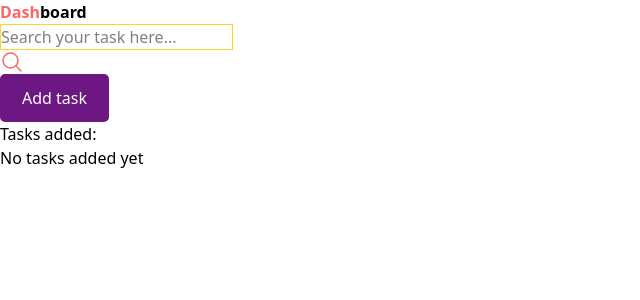
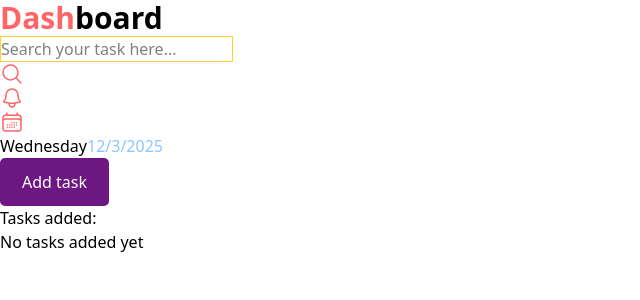
Before and after one commit to karinatuyuc/my-todo-list-React, a React (Vite) app: page / in a window 1280 px wide. Shown: the top 300 px of the page, without its empty margins (0-640 px from the left). Built offline with nearby package versions, Linux system fonts and the light colour scheme.

Commit message:
Complete date logic and display in Dashboard header

```diff
--- a/src/Dashboard.jsx
+++ b/src/Dashboard.jsx
@@ -1,15 +1,24 @@
 import { MagnifyingGlassIcon, BellIcon, CalendarDaysIcon } from "@heroicons/react/24/outline"
 
 export default function Dashboard() {
+    const currentDate = new Date();
+    const options = {
+        weekday: 'long',
+        year: 'numeric',
+        month: 'long',
+        day: 'long'
+    }
+    const formattedDate = new Intl.DateTimeFormat('en-En', {weekday: 'long'}).format(currentDate);
 
     return (
         <>
+         <div>
             <header>
-                <h1>
+                <h1 className="text-3xl">
                     <span className="text-red-400 font-bold">Dash</span>
                     <span className="text-black-950 font-bold">board</span>
                 </h1>
-                <div className="underline decoration-wavy decoration-red-400">
+                <div className="decoration-red-400">
                     <input
                      className="border-amber-300 border"
                         type="text"
@@ -20,7 +29,22 @@ export default function Dashboard() {
                     />
                 </div>
 
+                <div className="w-32">
+                    <BellIcon
+                     className="w-6 h-6 text-red-400"
+                    />
+                    < CalendarDaysIcon
+                     className="w-6 h-6 text-red-400"
+                    />
+
+                    <span>{formattedDate}</span>
+                    <span
+                      className="text-blue-300"
+                    >{currentDate.toLocaleDateString()}</span>
+                </div>
+
             </header>
+         </div>
         </>
     )
 }
```
